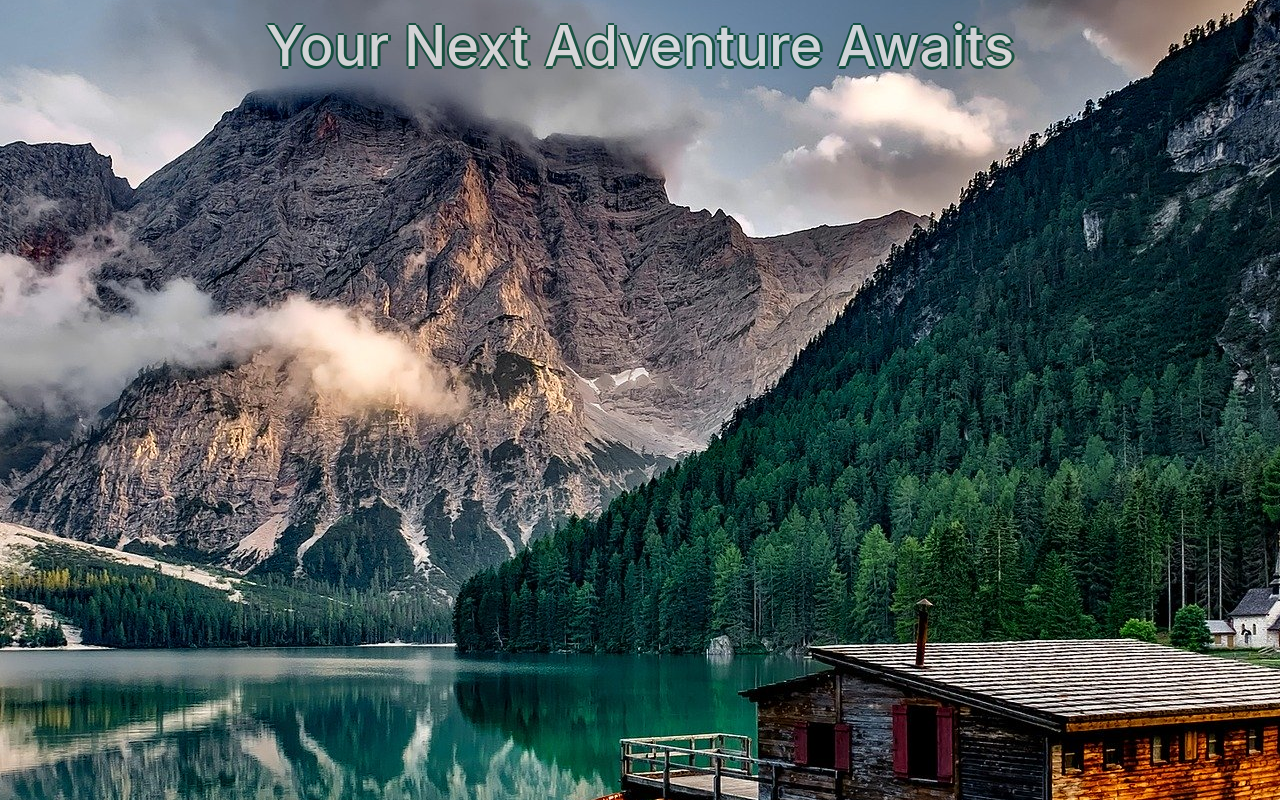
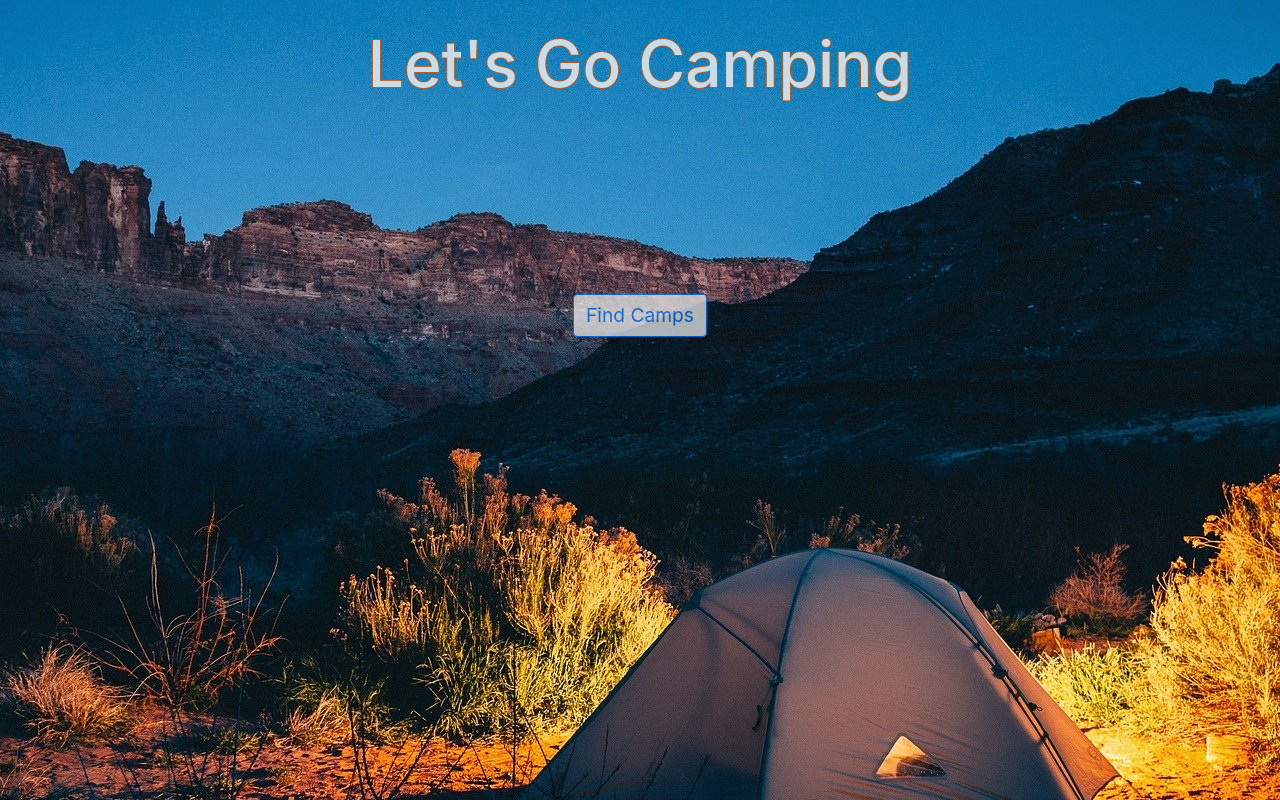
Before and after one commit to Lets-go-camp/Lets-camp, a React app: page /landing in a window 1280 px wide. Built offline with nearby package versions, Linux system fonts and the light colour scheme.

Commit message:
signup page now properly routes to the results page. bugfixes with respect to serverside serving up static assets.

```diff
--- a/src/App.jsx
+++ b/src/App.jsx
@@ -4,7 +4,7 @@ import Query from './components/Query.jsx';
 import Landing from './components/Landing.jsx';
 import Login from './components/Login.jsx';
 import Results from './components/Results.jsx'
-import { Link, Route, Switch } from 'react-router-dom';
+import { Link, Route, Switch, Redirect } from 'react-router-dom';
 import Signup from './components/Signup.jsx'
 // import { Button } from 'reactstrap';
 
@@ -65,6 +65,8 @@ class App extends Component {
         const newState = Object.assign({}, this.state)
         newState.loggedIn = true;
         this.setState(newState);
+        console.log(this.state.loggedIn);
+        console.log('signup complete');
       }
     })
   }
@@ -200,12 +202,16 @@ class App extends Component {
               render= {() => <Query stateOnChange={this.stateOnChange} petOnChange={this.petOnChange} waterHookOnChange={this.waterHookOnChange} sewerHookOnChange={this.sewerHookOnChange} waterFrontOnChange={this.waterFrontOnChange} queryCampground={this.query}/>}
             />
             <Route
-              exact path="/landing"
+              exact path="/results"
               render= {() => <Results />}
             />
             <Route
               exact path="/signup"
               render = {() =>  <Signup signup={this.signup} />}
+            />
+            <Route
+              exact path="/landing"
+              render = {() =>  <Landing hasFavs={this.state.hasFavs}/>}
             />
         </Switch>
         <ul>
--- a/src/components/Query.jsx
+++ b/src/components/Query.jsx
@@ -123,7 +123,7 @@ const Query = props => {
             </Label>
           </FormGroup>
         </FormGroup>
-        <Link to="/landing">
+        <Link to="/results">
           <Button className="QueryButton">Let's Go</Button>
         </Link>
       </Form>
--- a/src/components/Signup.jsx
+++ b/src/components/Signup.jsx
@@ -28,9 +28,9 @@ const Signup = props => {
           <Label for="password" hidden>Password</Label>
           <Input type="password" name="password" id="password" placeholder="Password" bsSize="large" />
         </FormGroup>
-        {/* <Link to="/"> */}
+        <Link to="/landing">
           <Button value="Submit" bssize="lg" outline color="secondary" >Get Started </Button>
-        {/* </Link> */}
+        </Link>
       </Form>
     </div>
   );
```
